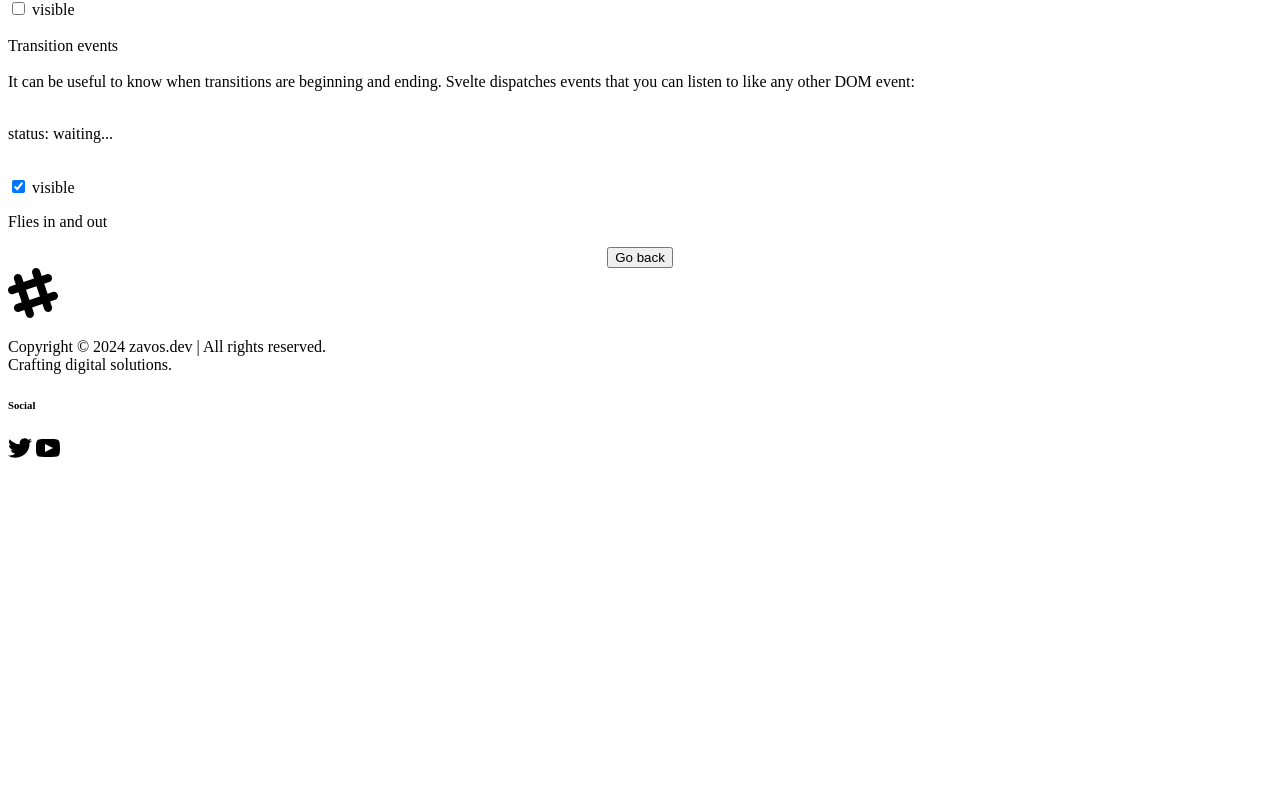
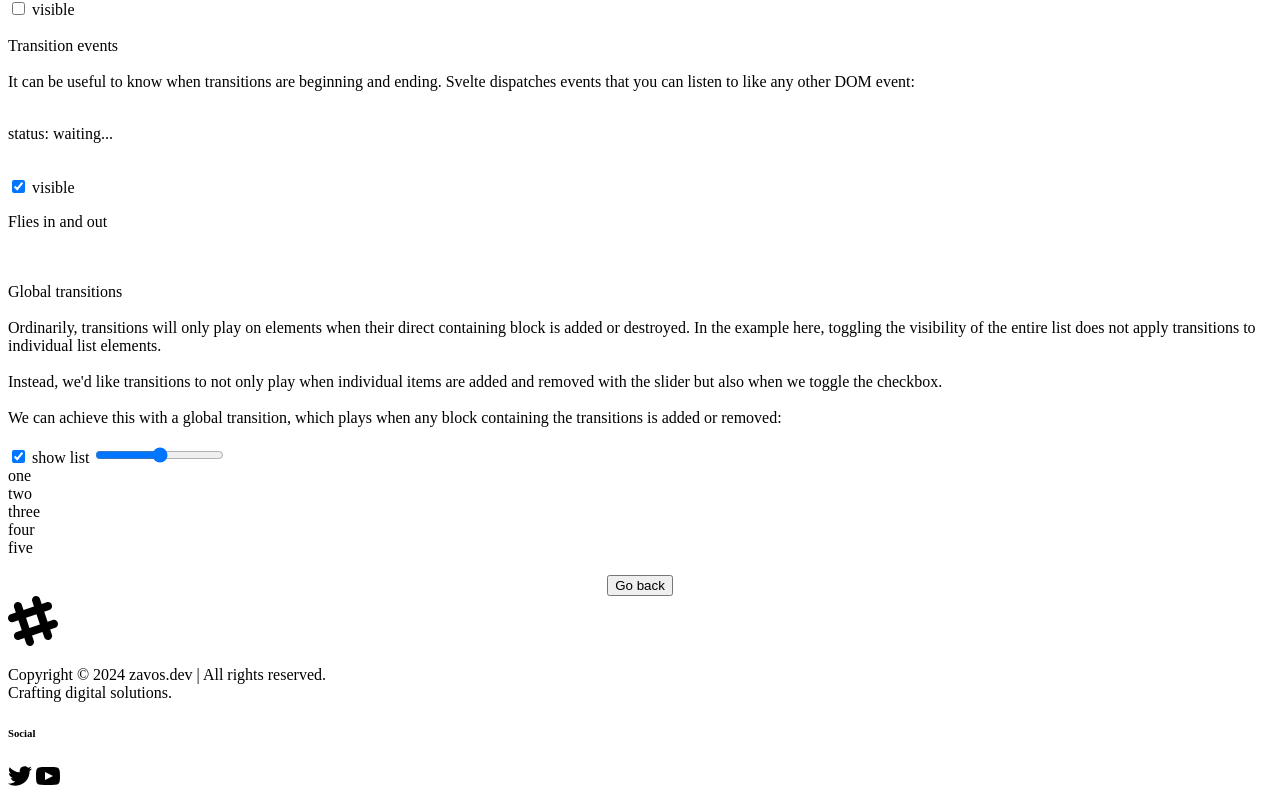
Before and after one commit to kzavos/svelte-training, a SvelteKit app: page /projects/project-9 in a window 1280 px wide. Shown: the part 1064-1864 px from the top of the page. Before the commit the page ends 1536 px from the top, so only its background shows below. Built offline with nearby package versions, Linux system fonts and the light colour scheme.

Commit message:
Add next example of global transitions

```diff
--- a/src/routes/projects/project-9/+page.svelte
+++ b/src/routes/projects/project-9/+page.svelte
@@ -2,6 +2,7 @@
 	import { fade } from 'svelte/transition';
 	import { fly } from 'svelte/transition';
 	import { elasticOut } from 'svelte/easing';
+	import { slide } from 'svelte/transition';
 
 	let visible = true;
 	let visible2 = true;
@@ -10,6 +11,10 @@
 	let visible5 = false;
 	let visible6 = true;
 	let status = 'waiting...';
+
+	let showItems = true;
+	let i = 5;
+	let items = ['one', 'two', 'three', 'four', 'five', 'six', 'seven', 'eight', 'nine', 'ten'];
 
 	function spin(node, { duration }) {
 		return {
@@ -175,6 +180,40 @@
 			Flies in and out
 		</p>
 	{/if}
+	<br />
+	<br />
+	<div class="prose text-3xl font-bold">Global transitions</div>
+	<br />
+	<div class="prose text-lg leading-relaxed">
+		Ordinarily, transitions will only play on elements when their direct containing block is added
+		or destroyed. In the example here, toggling the visibility of the entire list does not apply
+		transitions to individual list elements.
+		<br />
+		<br />
+		Instead, we'd like transitions to not only play when individual items are added and removed with
+		the slider but also when we toggle the checkbox.
+		<br />
+		<br />We can achieve this with a global transition, which plays when any block containing the
+		transitions is added or removed:
+	</div>
+	<br />
+	<label>
+		<input type="checkbox" bind:checked={showItems} />
+		show list
+	</label>
+
+	<label>
+		<input type="range" bind:value={i} max="10" />
+	</label>
+	<br />
+	{#if showItems}
+		{#each items.slice(0, i) as item}
+			<div transition:slide|global>
+				{item}
+			</div>
+		{/each}
+	{/if}
+	<br />
 </article>
 
 <style>
```
